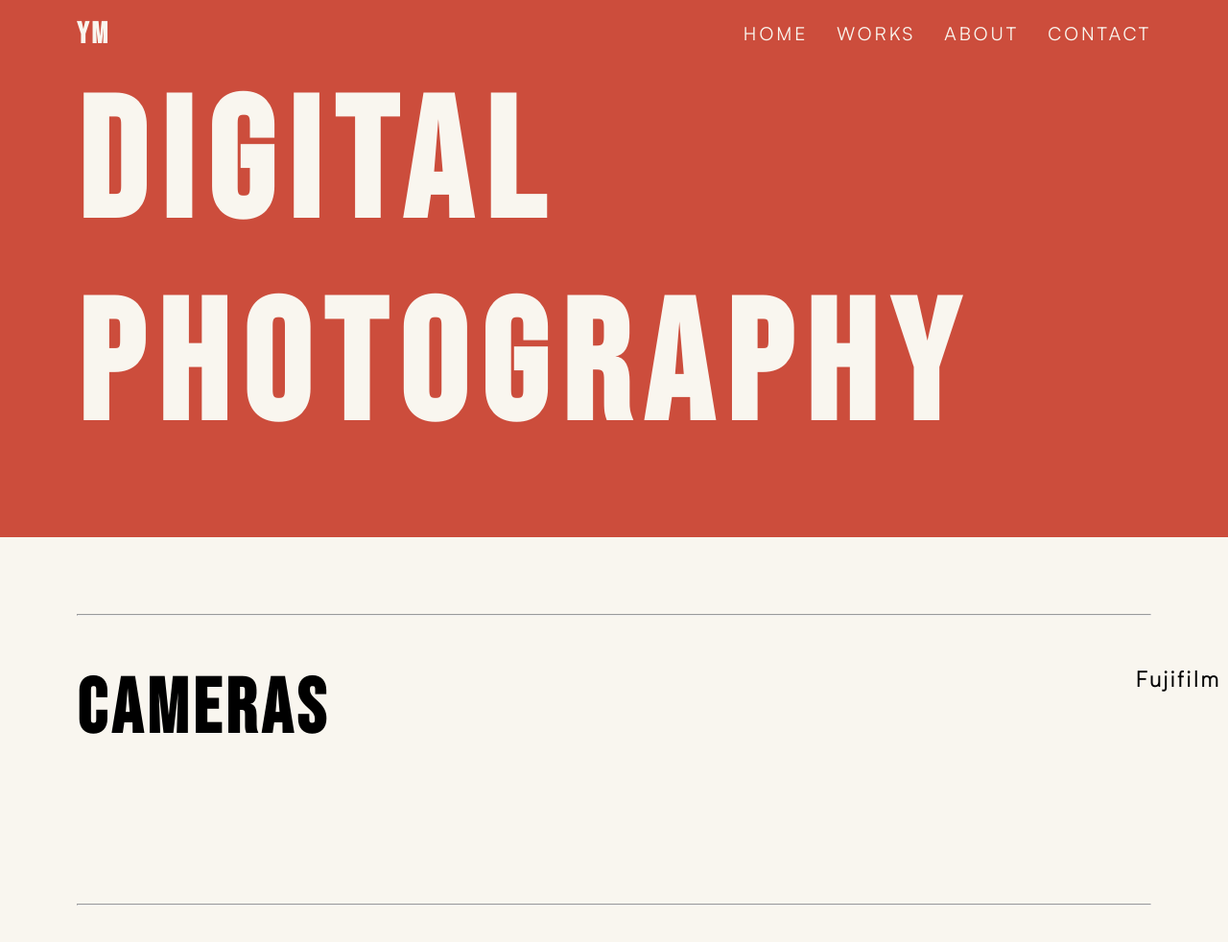
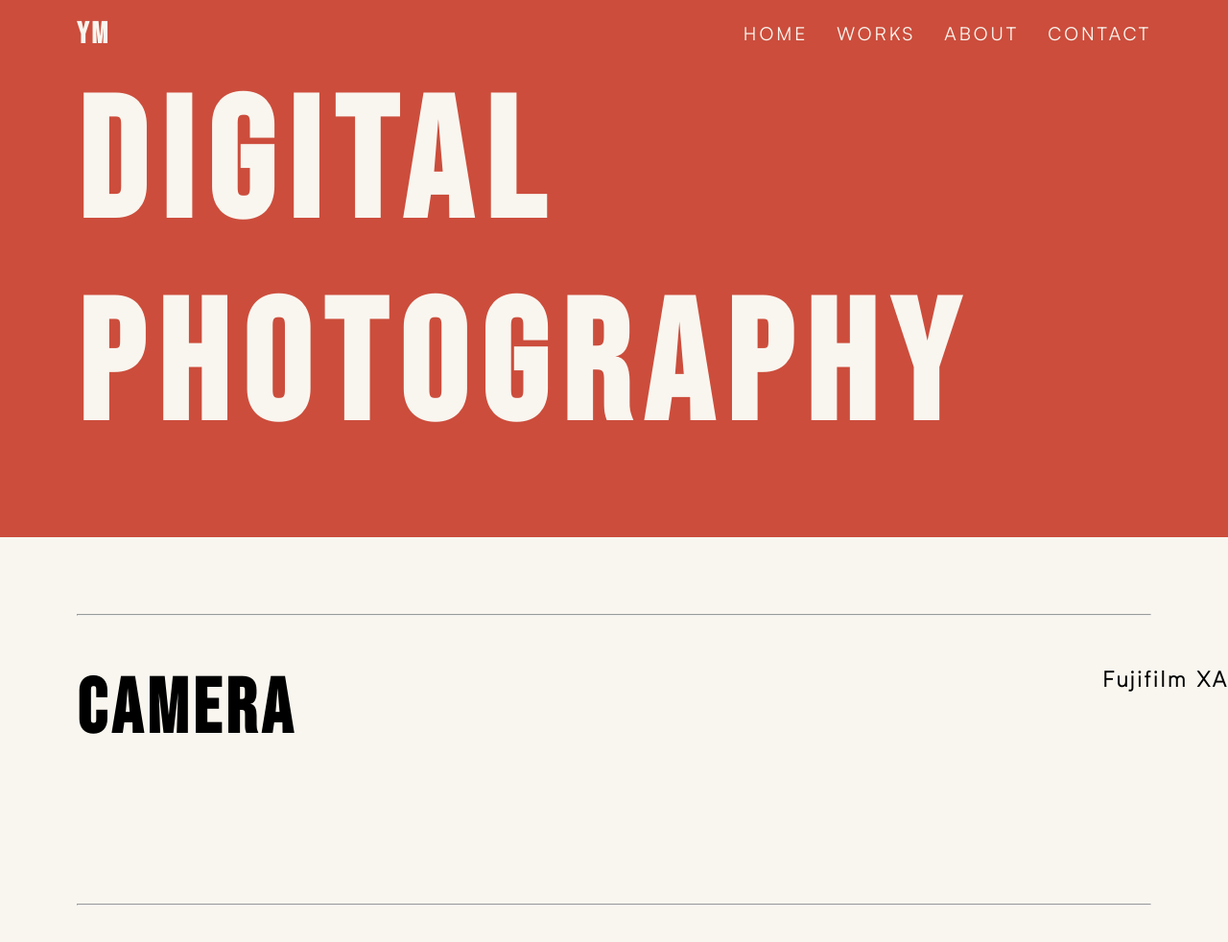
Before and after one commit to ymyeemon/Portfolio, a plain HTML site: page digitalpic.html in a window 1280 px wide. Shown: the top 982 px of the page at 96% size. Drawn offline with nearby package versions, Linux system fonts and the light colour scheme; a script that the page names is missing.

Commit message:
edited description

```diff
--- a/digitalpic.html
+++ b/digitalpic.html
@@ -39,7 +39,7 @@
             <hr>
 
             <div class="block">
-                <h2>Cameras</h2>
+                <h2>Camera</h2>
 
                 <div class="text">
                     <h3>Fujifilm XA-3</h3>
```
Also changed, not shown: filmpic.html (+2 -0 lines).
